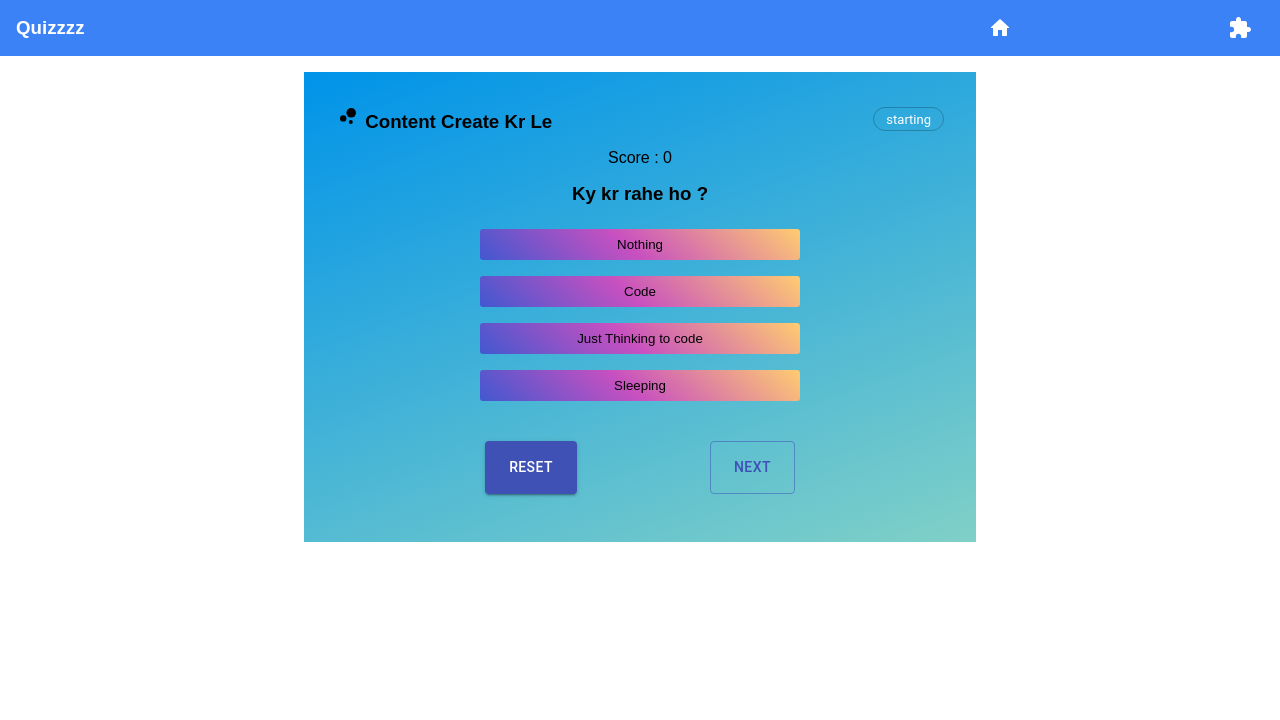
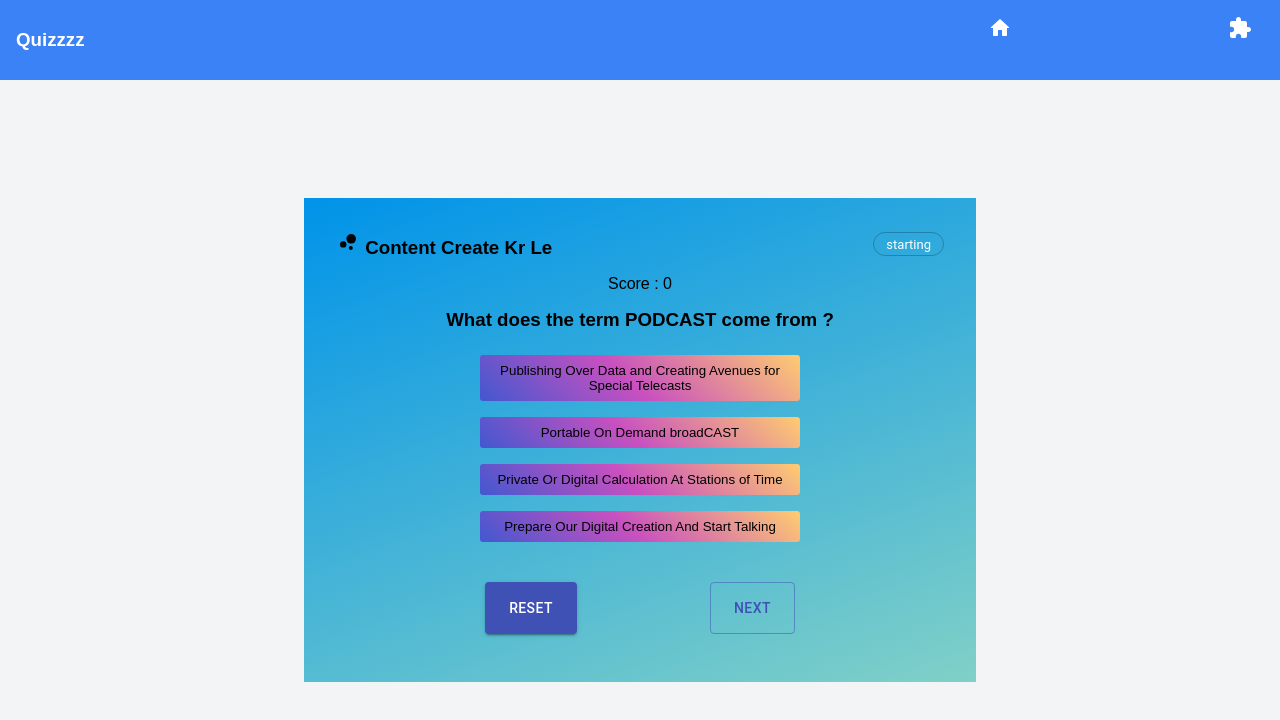
Before and after one commit to SAYUK09/Quiz-App-Typescript, a React (Create React App) app: page /quiz in a window 1280 px wide. Shown: the top 720 px of the page. Built offline with nearby package versions, Linux system fonts and the light colour scheme.

Commit message:
Added Questions to DB

```diff
--- a/src/components/Nav/Nav.tsx
+++ b/src/components/Nav/Nav.tsx
@@ -19,7 +19,8 @@ export function Nav() {
     root: {
       background: "#3b82f6",
       display: "flex",
-      justifyContent: "space-between"
+      justifyContent: "space-between",
+      height: "10vh"
     }
   });
 
--- a/src/components/Quiz/Quiz.css
+++ b/src/components/Quiz/Quiz.css
@@ -1,6 +1,9 @@
 .quizParent {
   display: flex;
   justify-content: center;
+  background-color: #f3f4f6;
+  align-items: center;
+  min-height: 90vh;
 }
 
 .quizBody {
--- a/src/components/Quiz/QuizDB.tsx
+++ b/src/components/Quiz/QuizDB.tsx
@@ -4,45 +4,215 @@ export const quizDB: Quiz = {
   quizName: "Content Create Kr Le",
   questions: [
     {
-      question: "Ky kr rahe ho ?",
+      question: "What does the term PODCAST come from ?",
       points: 2,
       options: [
         {
-          answer: "Nothing",
+          answer:
+            "Publishing Over Data and Creating Avenues for Special Telecasts",
           isRight: false
         },
         {
-          answer: "Code",
+          answer: "Portable On Demand broadCAST",
+          isRight: true
+        },
+        {
+          answer: "Private Or Digital Calculation At Stations of Time",
           isRight: false
         },
         {
-          answer: "Just Thinking to code",
-          isRight: true
-        },
-        {
-          answer: "Sleeping",
+          answer: "Prepare Our Digital Creation And Start Talking",
           isRight: false
         }
       ]
     },
     {
-      question: "Code kiya  ?",
+      question: "What are the 3 TYPES OF PODCASTS ?",
       points: 5,
       options: [
         {
-          answer: "Nahi",
+          answer: "Enhanced Podcast, Video Podcast, Modcast",
           isRight: false
         },
         {
-          answer: "Ha",
+          answer: "Podcast, Enhanced Podcast, Video Podcast",
           isRight: false
         },
         {
-          answer: "Bahut jyada kiya",
+          answer: "Podcasters, Modcasts, Mobilecasts",
           isRight: true
         },
         {
-          answer: "Thoda Bahot",
+          answer:
+            "A recording of audio with still pictures, kind of like a slideshow",
+          isRight: false
+        }
+      ]
+    },
+    {
+      question: "Which of the following are ways to find podcasts ?",
+      points: 5,
+      options: [
+        {
+          answer: "Do a search in a search engine like Google or Yahoo",
+          isRight: false
+        },
+        {
+          answer: "Search the iTunes store Podcast section",
+          isRight: false
+        },
+        {
+          answer:
+            "Use a Podcast search site like podnova.com or podcastalley.com",
+          isRight: false
+        },
+        {
+          answer: "All of the above",
+          isRight: true
+        }
+      ]
+    },
+
+    {
+      question: "The average person speaks at a rate of about... ",
+      points: 5,
+      options: [
+        {
+          answer: "3 words per second",
+          isRight: true
+        },
+        {
+          answer: " 3 words per minute",
+          isRight: false
+        },
+        {
+          answer: "19 words per second",
+          isRight: false
+        },
+        {
+          answer: "10 words per second",
+          isRight: false
+        }
+      ]
+    },
+
+    {
+      question: "Which of the following occurs during POST-PRODUCTION?",
+      points: 5,
+      options: [
+        {
+          answer: "Uploading your podcast to a website so it’s online",
+          isRight: false
+        },
+        {
+          answer:
+            "Testing your equipment to make sure your microphone works correctly",
+          isRight: false
+        },
+        {
+          answer:
+            "Asking questions to a person you are interviewing for your podcast",
+          isRight: false
+        },
+        {
+          answer:
+            "Adding sound effects like music and sound stingers to your podcast",
+          isRight: true
+        }
+      ]
+    },
+
+    {
+      question: "What is an ENHANCED PODCAST?",
+      points: 5,
+      options: [
+        {
+          answer:
+            "A sound recording where all the sound levels are pushed up or enhanced",
+          isRight: false
+        },
+        {
+          answer:
+            "A really, really good podcast…better than just a normal podcast",
+          isRight: false
+        },
+        {
+          answer: "A podcast where you have a special guest",
+          isRight: false
+        },
+        {
+          answer:
+            "A recording of audio with still pictures, kind of like a slideshow",
+          isRight: true
+        }
+      ]
+    },
+
+    {
+      question: "A good SCRIPT WRITING tip is to...",
+      points: 5,
+      options: [
+        {
+          answer: "Avoid repeating the same words too often.",
+          isRight: true
+        },
+        {
+          answer: "Make things all fancy sounding so you sound intelligent.",
+          isRight: false
+        },
+        {
+          answer: "A podcast where you have a special guest",
+          isRight: false
+        },
+        {
+          answer:
+            "A recording of audio with still pictures, kind of like a slideshow",
+          isRight: false
+        }
+      ]
+    },
+
+    {
+      question: "First P of Production related to podcasting stands for  ?",
+      points: 7,
+      options: [
+        {
+          answer: "Pre-Production ",
+          isRight: true
+        },
+        {
+          answer: "Production",
+          isRight: false
+        },
+        {
+          answer: "Portability",
+          isRight: false
+        },
+        {
+          answer: "Paternity",
+          isRight: false
+        }
+      ]
+    },
+
+    {
+      question: "What happens during PRE-PRODUCTION?",
+      points: 7,
+      options: [
+        {
+          answer: "Writing your script ",
+          isRight: true
+        },
+        {
+          answer: "Recording your podcast",
+          isRight: false
+        },
+        {
+          answer: "Putting in sound effects",
+          isRight: false
+        },
+        {
+          answer: "Putting your podcast on the web",
           isRight: false
         }
       ]
--- a/src/contexts/Quiz-Context.tsx
+++ b/src/contexts/Quiz-Context.tsx
@@ -72,6 +72,7 @@ export function redcFunc(
       break;
 
     case "NEXT_QUE":
+      console.log(redcState.data.questions.length);
       if (redcState.currentQsNo + 1 < redcState.data.questions.length) {
         return { ...redcState, currentQsNo: redcState.currentQsNo + 1 };
       } else {
```
